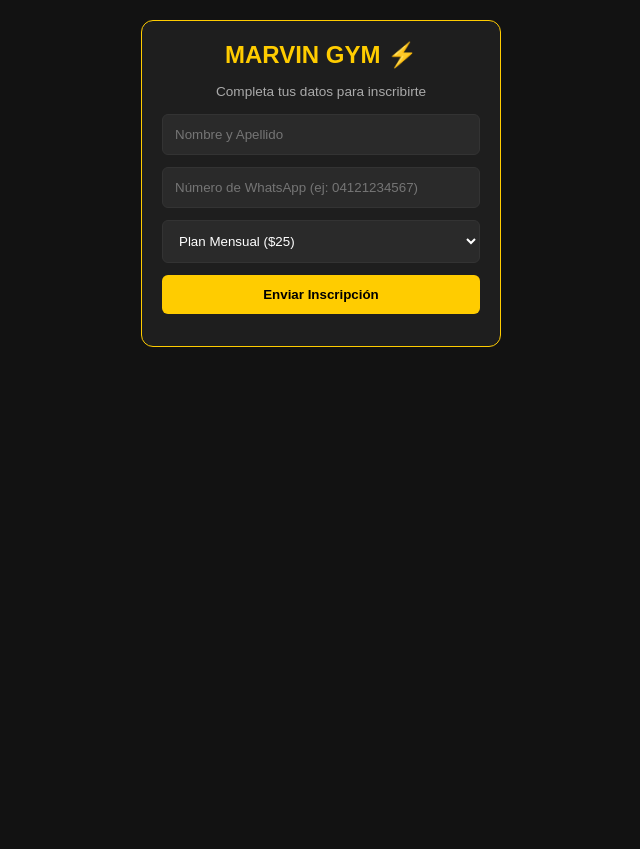
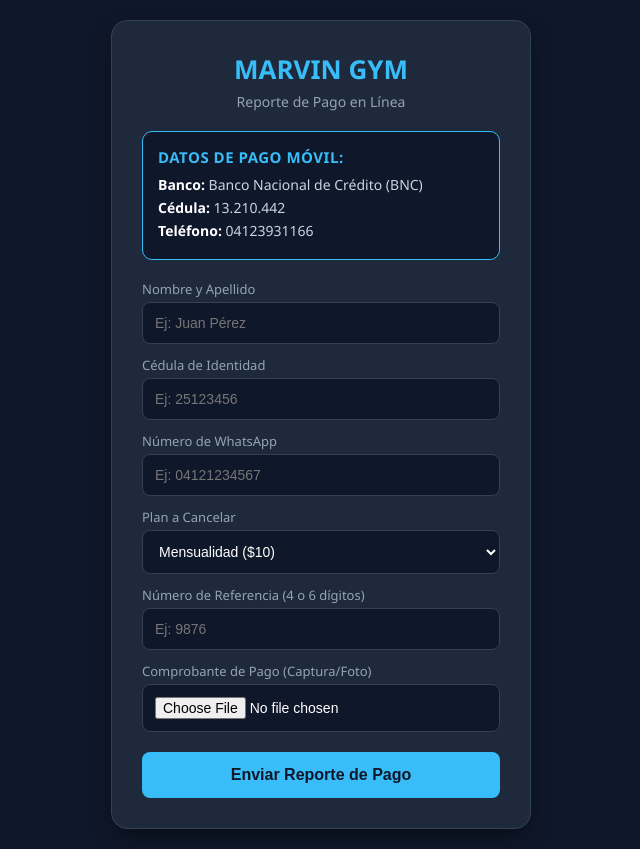
Before and after one commit to alfredzambra18/MarvinGym, a Flask app: page / in a window 1280 px wide. Shown: the whole page, without its empty margins (319-959 px from the left). Before the commit the page ends 347 px from the top, so only its background shows below. Run offline with Flask 3, Linux system fonts and the light colour scheme.

Commit message:
Vista de clientes con Pago Movil y subida de comprobantes

```diff
--- a/templates/index.html
+++ b/templates/index.html
@@ -3,47 +3,67 @@
 <head>
     <meta charset="UTF-8">
     <meta name="viewport" content="width=device-width, initial-scale=1.0">
-    <title>Inscripción - Marvin Gym</title>
+    <title>Inscripciones y Pagos - Marvin Gym</title>
     <style>
-        * { box-sizing: border-box; margin: 0; padding: 0; font-family: sans-serif; }
-        body { background: #121212; color: #fff; padding: 20px; max-width: 400px; margin: 0 auto; }
-        .card { background: #1e1e1e; padding: 20px; border-radius: 12px; border: 1px solid #ffcc00; }
-        h1 { color: #ffcc00; text-align: center; font-size: 1.5rem; margin-bottom: 15px; }
-        input, select, button { width: 100%; padding: 12px; margin-bottom: 12px; border-radius: 6px; border: 1px solid #333; background: #2a2a2a; color: white; }
-        button { background: #ffcc00; color: #000; font-weight: bold; border: none; cursor: pointer; }
+        * { box-sizing: border-box; margin: 0; padding: 0; }
+        body { font-family: 'Segoe UI', Tahoma, Geneva, Verdana, sans-serif; background-color: #0f172a; color: #f8fafc; display: flex; justify-content: center; align-items: center; min-height: 100vh; padding: 20px; }
+        .card { background-color: #1e293b; border-radius: 16px; border: 1px solid #334155; padding: 30px; max-width: 420px; width: 100%; box-shadow: 0 10px 25px -5px rgba(0, 0, 0, 0.5); }
+        h1 { color: #38bdf8; text-align: center; margin-bottom: 5px; font-size: 26px; }
+        p.sub { text-align: center; color: #94a3b8; font-size: 14px; margin-bottom: 20px; }
+        .pm-box { background-color: #0f172a; border: 1px solid #38bdf8; border-radius: 10px; padding: 15px; margin-bottom: 20px; }
+        .pm-title { color: #38bdf8; font-weight: bold; font-size: 15px; margin-bottom: 8px; text-transform: uppercase; letter-spacing: 0.5px; }
+        .pm-row { font-size: 14px; margin-bottom: 4px; color: #cbd5e1; }
+        .pm-row strong { color: #ffffff; }
+        label { display: block; font-size: 13px; color: #94a3b8; margin-top: 12px; margin-bottom: 4px; }
+        input, select { width: 100%; padding: 12px; border-radius: 8px; border: 1px solid #334155; background-color: #0f172a; color: #fff; font-size: 14px; outline: none; }
+        input:focus, select:focus { border-color: #38bdf8; }
+        button { width: 100%; background-color: #38bdf8; color: #0f172a; font-weight: bold; border: none; padding: 14px; border-radius: 8px; font-size: 16px; margin-top: 20px; cursor: pointer; transition: background 0.2s; }
+        button:hover { background-color: #0284c7; color: #fff; }
+        .alert-success { background-color: #065f46; color: #34d399; border: 1px solid #059669; padding: 12px; border-radius: 8px; text-align: center; font-size: 14px; margin-bottom: 15px; }
     </style>
 </head>
 <body>
     <div class="card">
-        <h1>MARVIN GYM ⚡</h1>
-        <p style="text-align:center; color:#aaa; font-size:0.85rem; margin-bottom:15px;">Completa tus datos para inscribirte</p>
+        <h1>MARVIN GYM</h1>
+        <p class="sub">Reporte de Pago en Línea</p>
 
-        <form id="form-registro" onsubmit="enviarInscripcion(event)">
-            <input type="text" id="nombre" placeholder="Nombre y Apellido" required>
-            <input type="tel" id="telefono" placeholder="Número de WhatsApp (ej: 04121234567)" required>
-            <select id="plan" required>
-                <option value="Mensual">Plan Mensual ($25)</option>
-                <option value="Trimestral">Plan Trimestral ($65)</option>
+        {% if enviado %}
+        <div class="alert-success">
+            ¡Pago enviado con éxito! Tu acceso será activado en breve tras la verificación.
+        </div>
+        {% endif %}
+
+        <div class="pm-box">
+            <div class="pm-title">Datos de Pago Móvil:</div>
+            <div class="pm-row"><strong>Banco:</strong> {{ pago_movil.banco }}</div>
+            <div class="pm-row"><strong>Cédula:</strong> {{ pago_movil.cedula }}</div>
+            <div class="pm-row"><strong>Teléfono:</strong> {{ pago_movil.telefono }}</div>
+        </div>
+
+        <form action="/reportar_pago" method="POST" enctype="multipart/form-data">
+            <label for="nombre">Nombre y Apellido</label>
+            <input type="text" id="nombre" name="nombre" placeholder="Ej: Juan Pérez" required>
+
+            <label for="cedula">Cédula de Identidad</label>
+            <input type="text" id="cedula" name="cedula" placeholder="Ej: 25123456" required>
+
+            <label for="telefono">Número de WhatsApp</label>
+            <input type="text" id="telefono" name="telefono" placeholder="Ej: 04121234567" required>
+
+            <label for="tipo_plan">Plan a Cancelar</label>
+            <select id="tipo_plan" name="tipo_plan" required>
+                <option value="Mensualidad">Mensualidad ($10)</option>
+                <option value="Pase Diario">Pase por Día ($1)</option>
             </select>
-            <button type="submit">Enviar Inscripción</button>
+
+            <label for="referencia">Número de Referencia (4 o 6 dígitos)</label>
+            <input type="text" id="referencia" name="referencia" placeholder="Ej: 9876" required>
+
+            <label for="comprobante">Comprobante de Pago (Captura/Foto)</label>
+            <input type="file" id="comprobante" name="comprobante" accept="image/*" required>
+
+            <button type="submit">Enviar Reporte de Pago</button>
         </form>
     </div>
-
-    <script>
-        function enviarInscripcion(e) {
-            e.preventDefault();
-            const nombre = document.getElementById('nombre').value;
-            const tel = document.getElementById('telefono').value;
-            const plan = document.getElementById('plan').value;
-
-            // Teléfono del dueño de Marvin Gym (sustituir por el número real)
-            const numDueno = "584120000000";
-
-            const texto = `Hola, quiero inscribirme en Marvin Gym.%0A%0A*Nombre:* ${encodeURIComponent(nombre)}%0A*Teléfono:* ${encodeURIComponent(tel)}%0A*Plan elegido:* ${encodeURIComponent(plan)}`;
-
-            // Redirige directamente al WhatsApp del dueño con la ficha armada
-            window.location.href = `https://wa.me/${numDueno}?text=${texto}`;
-        }
-    </script>
 </body>
 </html>
```
